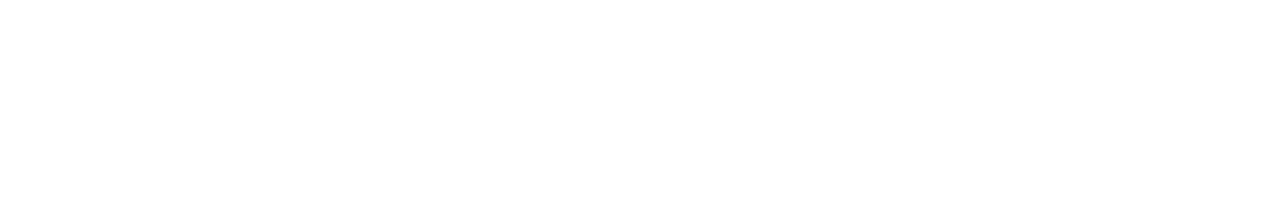
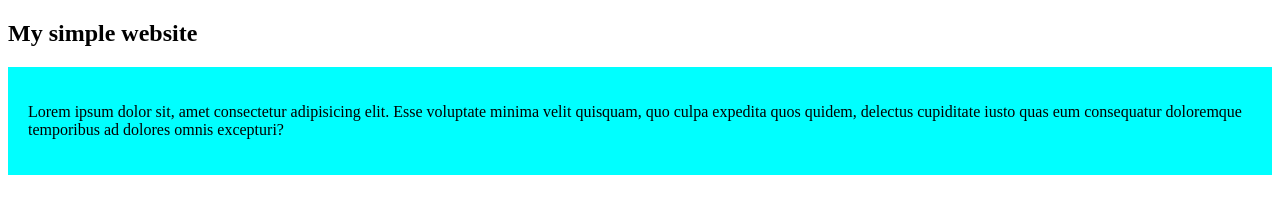
Before and after one commit to sumonnr/simple-website-web, a plain HTML site: page index.html in a window 1280 px wide. Drawn offline with Linux system fonts and the light colour scheme.

Commit message:
add new blog

```diff
--- a/index.html
+++ b/index.html
@@ -4,8 +4,18 @@
     <meta charset="UTF-8">
     <meta name="viewport" content="width=device-width, initial-scale=1.0">
     <title>my simple website</title>
+    <link rel="stylesheet" href="wev/blog.css">
 </head>
 <body>
+    <h2>My simple website</h2>
+    <div>
+        <p>Lorem ipsum dolor sit, amet consectetur adipisicing elit. Esse voluptate minima velit quisquam, quo culpa expedita quos quidem, delectus cupiditate iusto quas eum consequatur doloremque temporibus ad dolores omnis excepturi?</p>
+
+
+
+
+    </div>
+
 
 </body>
 </html>
--- /dev/null
+++ b/wev/blog.css
@@ -0,0 +1,4 @@
+div{
+    background-color: aqua;
+    padding: 20px;
+}
```
